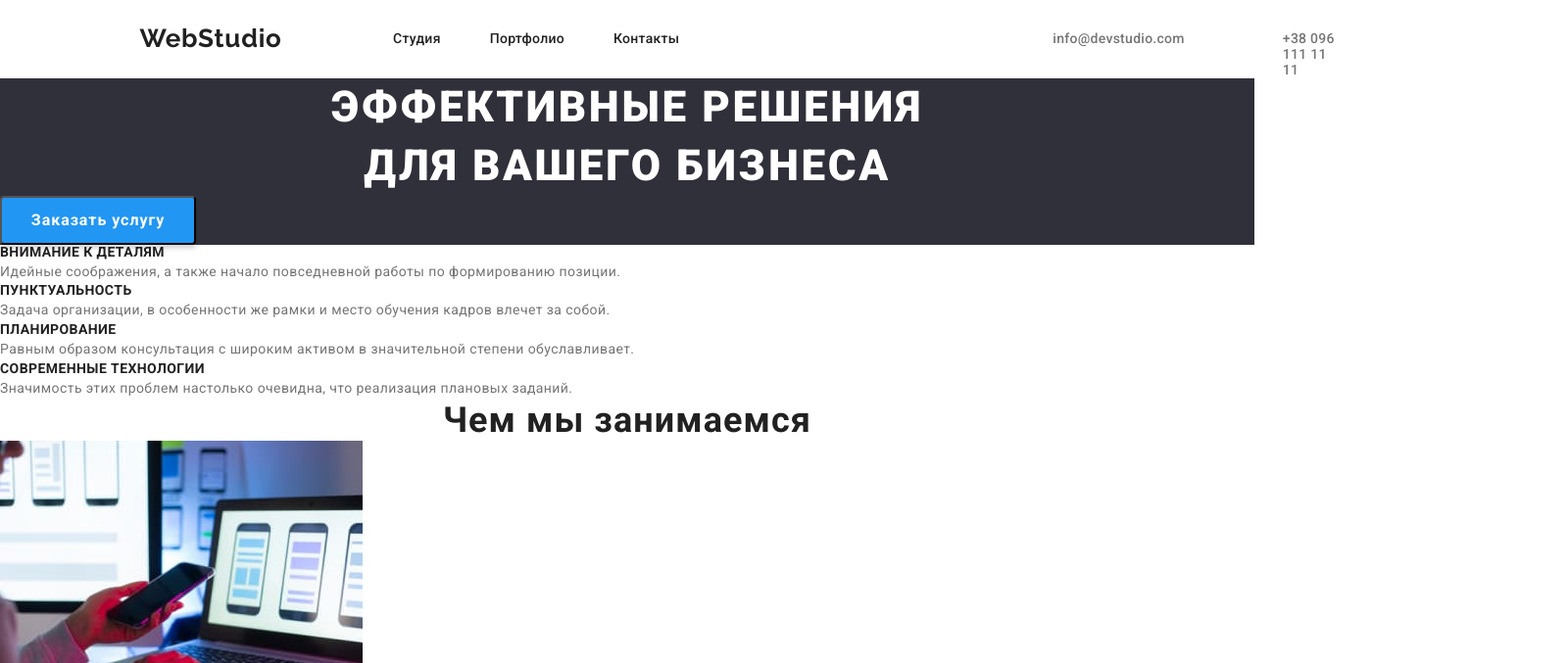
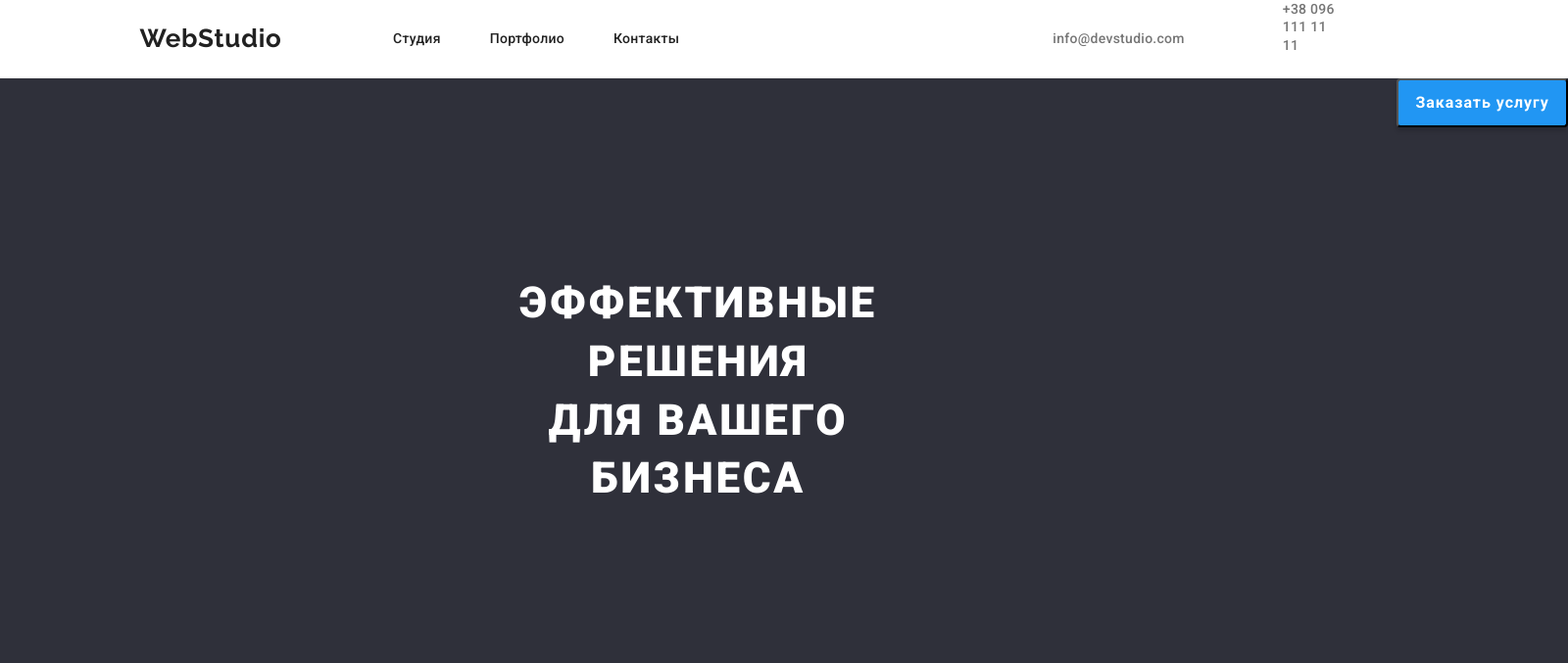
Before and after one commit to RuslanKabachok/goit-markup-hw-03, a plain HTML site: page index.html in a window 1280 px wide. Shown: the top 677 px of the page at 98% size, 1600 px wide, since content can reach past the window. Drawn offline with nearby package versions, Linux system fonts and the light colour scheme.

Commit message:
позиционирует некоторые елементы

```diff
--- a/css/styles.css
+++ b/css/styles.css
@@ -44,13 +44,13 @@ ol {
 
 /*header*/
 
-.header{
-display: flex;
-width: 1200px;
-height: 80px;
+.header {
+  display: flex;
+  width: 1200px;
+  height: 80px;
 }
 
-.menu{
+.menu {
   display: flex;
   flex-direction: row;
   padding-top: 32px;
@@ -59,12 +59,8 @@ height: 80px;
   padding-right: 331px;
 }
 
-.contacts{
+.contacts {
   display: flex;
-}
-
-.container{
-
 }
 
 .logo {
@@ -90,8 +86,7 @@ height: 80px;
   color: var(--text-color);
 }
 
-
-.menu-item{
+.menu-item {
   font-weight: 500;
   font-size: 14px;
   line-height: 1.14;
@@ -99,7 +94,7 @@ height: 80px;
   color: var(--text-color);
 }
 
-.menu-item:not(:last-child){
+.menu-item:not(:last-child) {
   padding-right: 50px;
 }
 
@@ -125,7 +120,7 @@ height: 80px;
   padding-bottom: 32px;
 }
 
-.contact-link:not(:last-child){
+.contact-link:not(:last-child) {
   padding-left: 50px;
 }
 
@@ -136,8 +131,14 @@ height: 80px;
 
 /*Hero*/
 
-.background{
-  background-color: #2F303A;
+.container {
+  display: flex;
+}
+
+.background {
+  background-color: #2f303a;
+  width: 1600px;
+  height: 600px;
 }
 
 .main-title {
@@ -148,6 +149,11 @@ height: 80px;
   letter-spacing: 0.06em;
   text-transform: uppercase;
   color: var(--white-color);
+
+  padding-top: 200px;
+  padding-right: 452px;
+  padding-bottom: 280px;
+  padding-left: 452px;
 }
 
 .main-btn {
@@ -219,6 +225,12 @@ height: 80px;
 
 /*Footer*/
 
+.footer-background {
+  background-color: #2f303a;
+  width: 1600px;
+  height: 252px;
+}
+
 .nav-link {
   font-size: 14px;
   line-height: 1.7;
--- a/index.html
+++ b/index.html
@@ -33,14 +33,14 @@
         <ul class="contacts">
             <li class="contact-link"><a class="contact-link" href="mailto:info@devstudio.com">info@devstudio.com</a>
             </li>
-            <li class="contact-link"><a class="contact-link" href="tel:+380961111111">+38 096 111 11 11</a></li>
+            <li><a class="contact-link" href="tel:+380961111111">+38 096 111 11 11</a></li>
         </ul>
     </header>
 
     <main>
 
         <!--HERO-->
-        <section class="background">
+        <section class="background container">
 
             <h1 class="main-title">Эффективные решения <br /> для вашего бизнеса</h1>
             <button type="button" class="main-btn">Заказать услугу</button>
@@ -122,7 +122,7 @@
         </section>
     </main>
 
-    <footer class="background">
+    <footer class="footer-background">
         <a href="./index.html" class="logo">WebStudio</a>
 
         <address>
```
